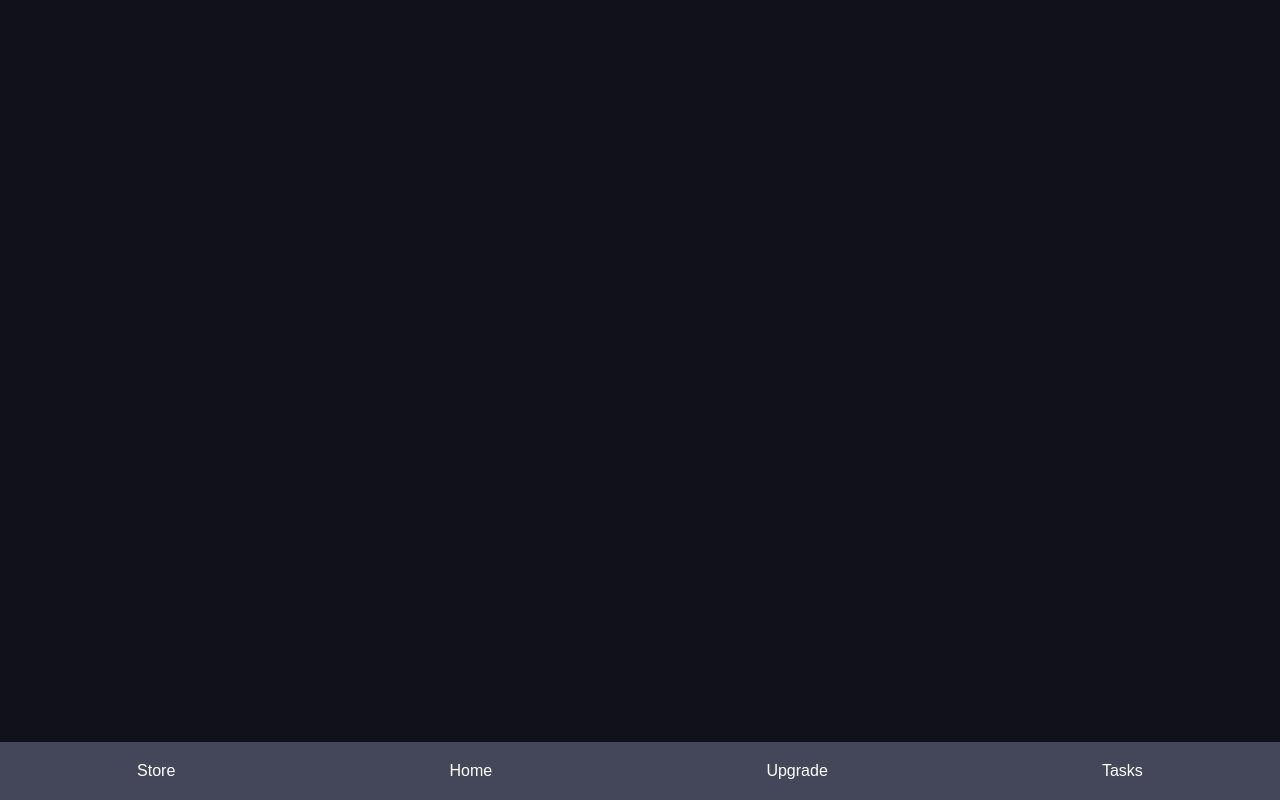
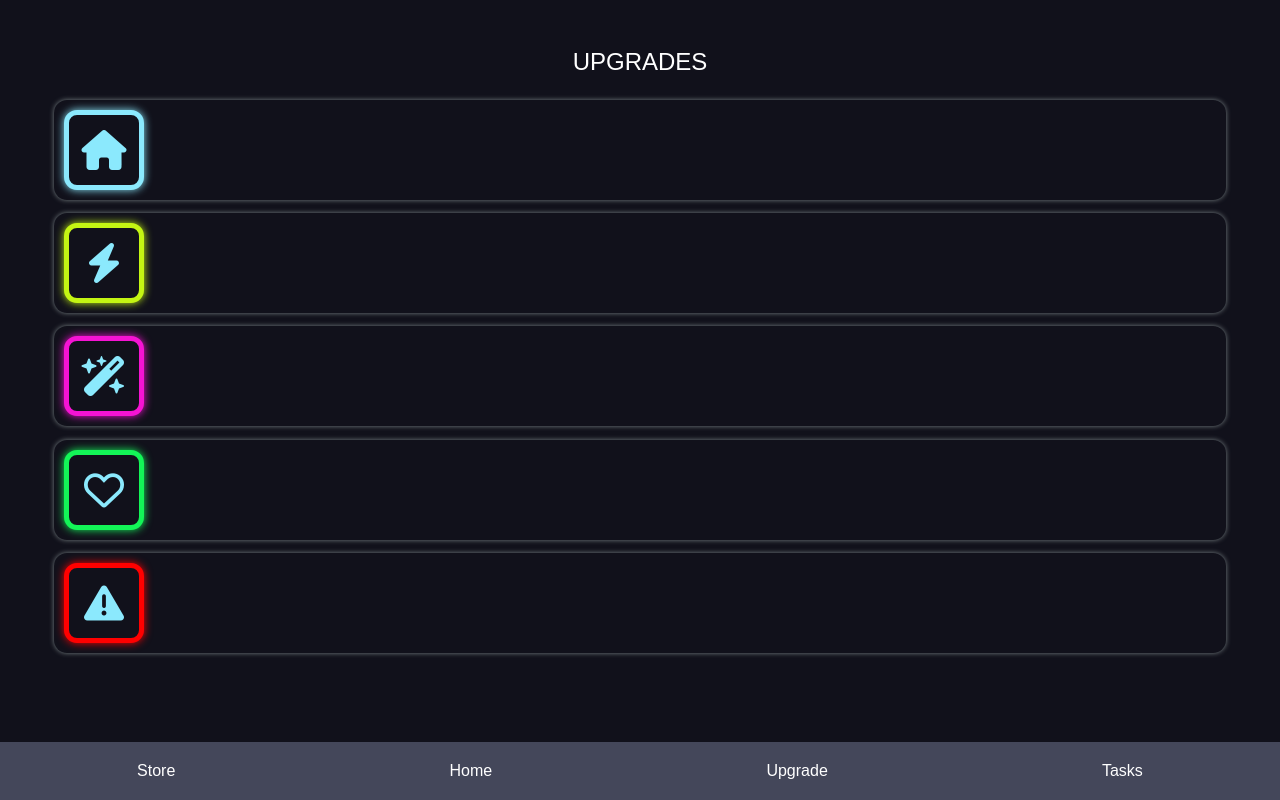
Before and after one commit to Smido1/Lammy, a Flask app: page /upgrade in a window 1280 px wide. Run offline with Flask 3, Linux system fonts and the light colour scheme.

Commit message:
Basic upgrades tab design
- Files for each tab

```diff
--- a/www/main.py
+++ b/www/main.py
@@ -50,15 +50,15 @@ def index():
 
 @app.route("/store")
 def store():
-    return render_template("base.html")
+    return render_template("store.html")
 
 @app.route("/upgrade")
 def upgrade():
-    return render_template("base.html")
+    return render_template("upgrades.html")
 
 @app.route("/tasks")
 def tasks():
-    return render_template("base.html")
+    return render_template("tasks.html")
 
 
 @app.route("/logging", methods=["POST"])
--- a/www/static/base.css
+++ b/www/static/base.css
@@ -43,4 +43,5 @@ footer {
     align-items: center;
     justify-content: center;
     flex-grow: 1;
+    width: 100%;
 }
--- /dev/null
+++ b/www/static/upgrades.css
@@ -0,0 +1,69 @@
+header {
+    margin-top: 3%;
+    width: 100%;
+    color: white;
+    text-align: center;
+    padding: 10px 0;
+    font-size: 24px;
+}
+
+main {
+    display: flex;
+    flex-direction: column;
+    align-items: center;
+    justify-content: start;
+    flex-grow: 1;
+    width: 90%;
+}
+
+.upgrade-button {
+    margin-top: 10pt;
+    padding: 10px;
+    background-color: #11111b;
+    filter: drop-shadow(0 0 0.15rem #788284);
+    border-radius: 13px;
+    cursor: pointer;
+    transition: 200ms ease-in-out;
+    transition-property: all;
+    width: 100%;
+    height: 60pt;
+}
+
+.upgrade-icon {
+    /* padding: 8px; */
+    background-color: #11111b;
+    filter: drop-shadow(0 0 0.25rem #8BE9FD);
+    border-radius: 13px;
+    border: #8BE9FD solid 5px;
+    cursor: pointer;
+    transition: 200ms ease-in-out;
+    transition-property: all;
+    height: 100%;
+    box-sizing: border-box;
+    aspect-ratio: 1 / 1;
+    color: #8BE9FD;
+    justify-content: center;
+    align-items: center;
+    display: flex;
+    font-size: 30pt;
+}
+
+.yellow-border {
+    filter: drop-shadow(0 0 0.25rem #c4f513);
+    border-color: #c4f513;
+}
+
+.pink-border {
+    filter: drop-shadow(0 0 0.25rem #f513d3);
+    border-color: #f513d3;
+}
+
+.green-border {
+    filter: drop-shadow(0 0 0.25rem #13f557);
+    border-color: #13f557;
+}
+
+.red-border {
+    filter: drop-shadow(0 0 0.25rem #ff0000);
+    border-color: #ff0000;
+}
--- /dev/null
+++ b/www/templates/upgrades.html
@@ -0,0 +1,35 @@
+{% extends "base.html" %}
+
+{% block head %}
+<link rel="stylesheet" href="{{ url_for('static', filename='upgrades.css') }}">
+<link href="https://cdnjs.cloudflare.com/ajax/libs/font-awesome/6.0.0-beta3/css/all.min.css" rel="stylesheet">
+{% endblock %}
+
+{% block content %}
+
+<header>
+    <div>UPGRADES</div>
+</header>
+<main>
+    <div class="upgrade-button">
+        <div class="upgrade-icon"><i class="fas fa-home"></i></div>
+    </div>
+    <div class="upgrade-button">
+        <div class="upgrade-icon yellow-border"><i class="fa-solid fa-bolt"></i></div>
+    </div>
+    <div class="upgrade-button">
+        <div class="upgrade-icon pink-border"><i class="fa-solid fa-wand-magic-sparkles"></i></div>
+    </div>
+    <div class="upgrade-button">
+        <div class="upgrade-icon green-border"><i class="fa-regular fa-heart"></i></div>
+    </div>
+    <div class="upgrade-button">
+        <div class="upgrade-icon red-border"><i class="fa-solid fa-triangle-exclamation"></i></div>
+    </div>
+</main>
+
+{% endblock %}
+
+{% block scripts %}
+
+{% endblock %}
```
Also changed, not shown: www/templates/store.html (added, +15 -0 lines), www/templates/tasks.html (added, +15 -0 lines).
